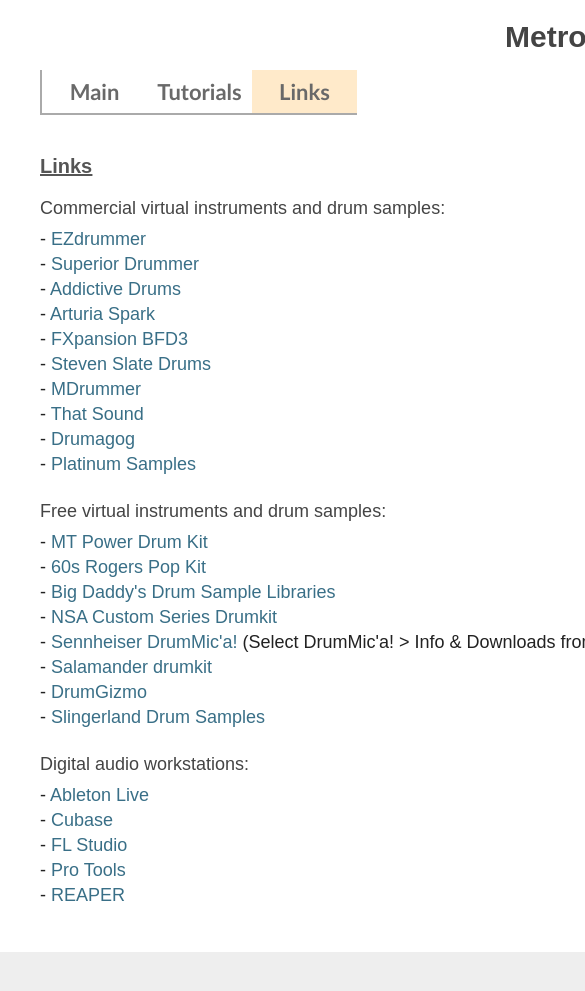
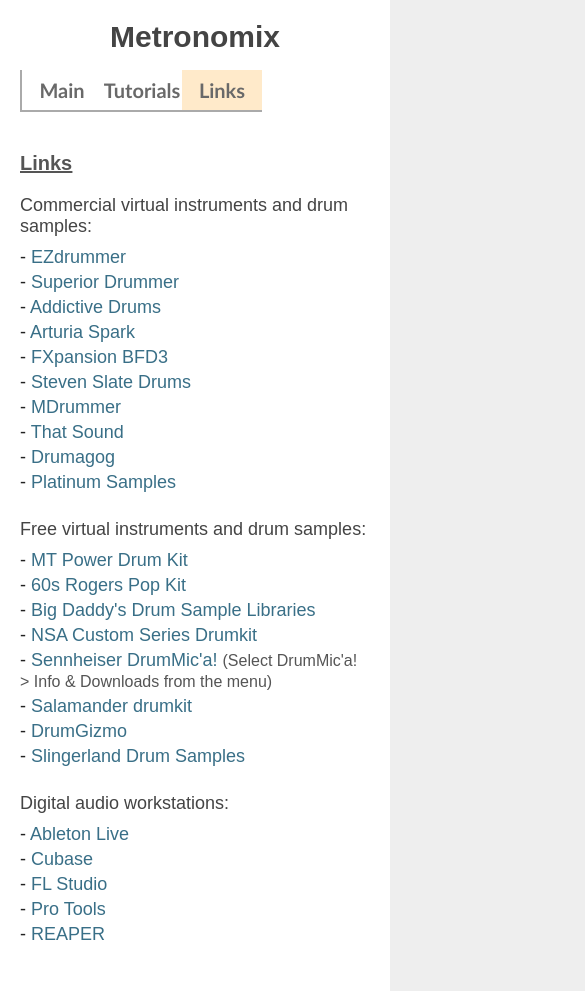
Before and after one commit to mortalis13/Metronomix, an Angular app in the folder docs-src/: page /#/links in a window 390 px wide. Shown: the top 991 px of the page, 585 px wide, since content can reach past the window. Before the commit the page ends 952 px from the top, so only its background shows below. Built offline with nearby package versions, Linux system fonts and the light colour scheme.

Commit message:
-resposive styles

```diff
--- a/docs-src/angular.json
+++ b/docs-src/angular.json
@@ -23,7 +23,8 @@
               "src/assets"
             ],
             "styles": [
-              "src/styles.css"
+              "src/styles.css",
+              "src/styles-responsive.css"
             ],
             "scripts": []
           },
--- a/docs-src/src/app/app.component.ts
+++ b/docs-src/src/app/app.component.ts
@@ -6,5 +6,4 @@
   styleUrls: ['./app.component.css']
 })
 export class AppComponent {
-  title = 'MetronomixDocs';
 }
--- a/docs-src/src/app/links-page/links-page.component.html
+++ b/docs-src/src/app/links-page/links-page.component.html
@@ -20,7 +20,7 @@
     <div class="link">- <a href="https://www.drumdrops.com/drum-samples/60s-Rogers-Pop-Kit/bronze" target="_blank">60s Rogers Pop Kit</a></div>
     <div class="link">- <a href="http://www.bulldawgsound.com/drums/sample_lib.html" target="_blank">Big Daddy's Drum Sample Libraries</a></div>
     <div class="link">- <a href="https://rekkerd.org/nsa-custom-series-drumkit-free-acoustic-drumkit-samples-by-dean-aka-nekro" target="_blank">NSA Custom Series Drumkit</a></div>
-    <div class="link">- <a href="http://sennheiser.us/drummica.html" target="_blank">Sennheiser DrumMic'a!</a> (Select DrumMic'a! > Info & Downloads from the menu)</div>
+    <div class="link">- <a href="http://sennheiser.us/drummica.html" target="_blank">Sennheiser DrumMic'a!</a>&nbsp;<span class="link-add-text">(Select DrumMic'a! &gt; Info & Downloads from the menu)</span></div>
     <div class="link">- <a href="https://rytmenpinne.wordpress.com/sounds-and-such/salamander-drumkit" target="_blank">Salamander drumkit</a></div>
     <div class="link">- <a href="https://www.drumgizmo.org/wiki/doku.php?id=kits" target="_blank">DrumGizmo</a></div>
     <div class="link">- <a href="https://www.indiedrums.com/2015/10/10/slingerland-kit" target="_blank">Slingerland Drum Samples</a></div>
--- /dev/null
+++ b/docs-src/src/styles-responsive.css
@@ -0,0 +1,37 @@
+
+@media screen and (max-width: 1200px) {
+  .main-container {
+    width: auto;
+  }
+}
+
+@media screen and (max-width: 1120px) {
+  .content .main-images .image-block {
+    display: block;
+  }
+  .content .main-images .image-block:first-child {
+    margin-right: 0px;
+  }
+  .main-container {
+    padding-left: 20px;
+    padding-right: 20px;
+  }
+}
+
+@media screen and (max-width: 600px) {
+  .bd-decor {
+    width: 50%;
+  }
+  .tutorial-content .tutorial-step {
+    margin-left: 0px;
+  }
+}
+
+@media screen and (max-width: 400px) {
+  .menu {
+    font-size: 20px;
+  }
+  .menu .menu-item {
+    width: 80px;
+  }
+}
--- a/docs-src/src/styles.css
+++ b/docs-src/src/styles.css
@@ -129,6 +129,7 @@
 }
 .content .main-images .image-block {
   display: inline-block;
+  margin-bottom: 10px;
 }
 .content .main-images .image-block .image-desc {
   text-align: center;
@@ -139,6 +140,7 @@
 .content .main-images img {
   /*height: 700px;*/
   border: 1px solid #bbb;
+  max-width: 100%;
 }
 
 .content .modules,
@@ -224,6 +226,7 @@
 }
 .tutorial-content .tutorial-step .step-images img {
   border: 1px solid #aaa;
+  max-width: 100%;
 }
 .tutorial-content .tutorial-step .step-text {
   padding-left: 20px;
@@ -284,6 +287,10 @@
   text-decoration: underline;
   color: #205369;
 }
+.links-content .link-add-text {
+  color: #555;
+  font-size: 16px;
+}
 
 .privacy-policy-content .title {
   font-size: 30px;
```
Also changed, not shown: 5 other files (tests, documents, lock files or other folders).
